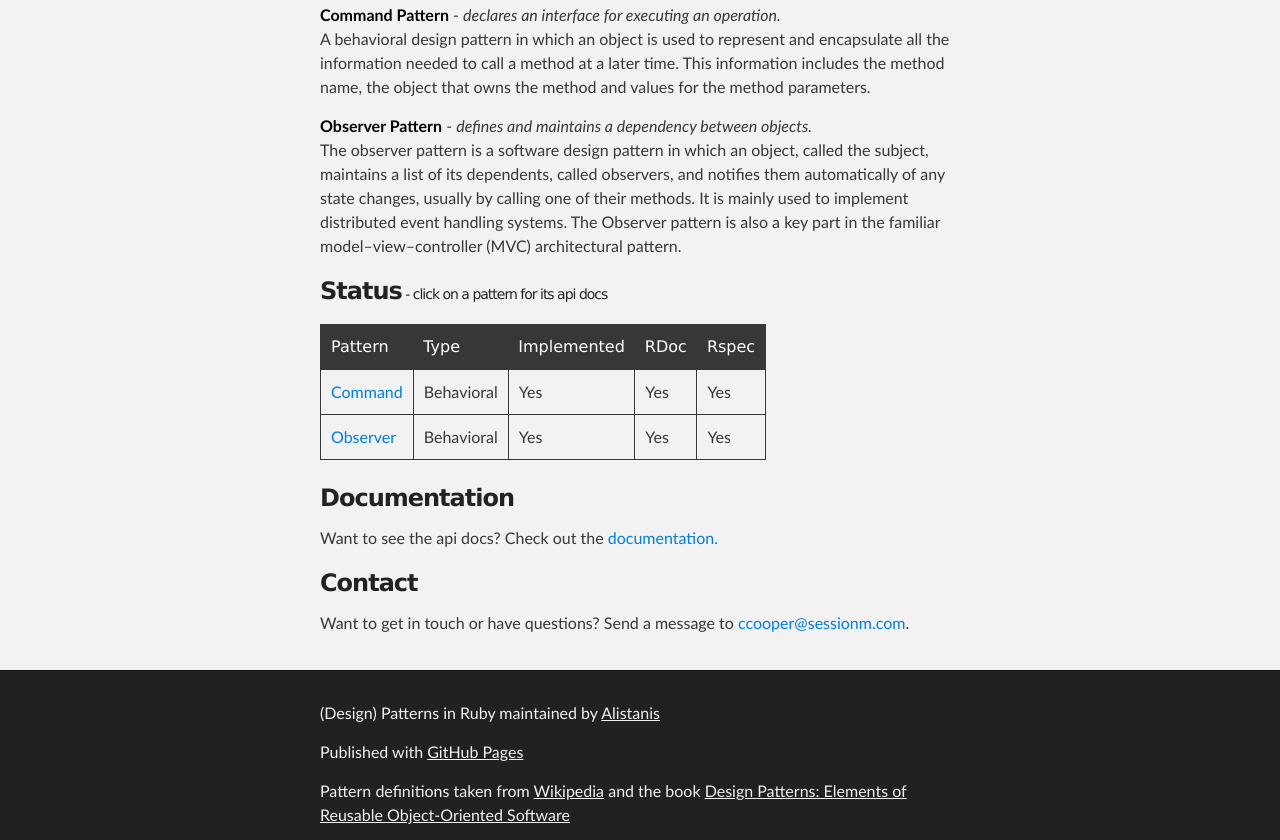
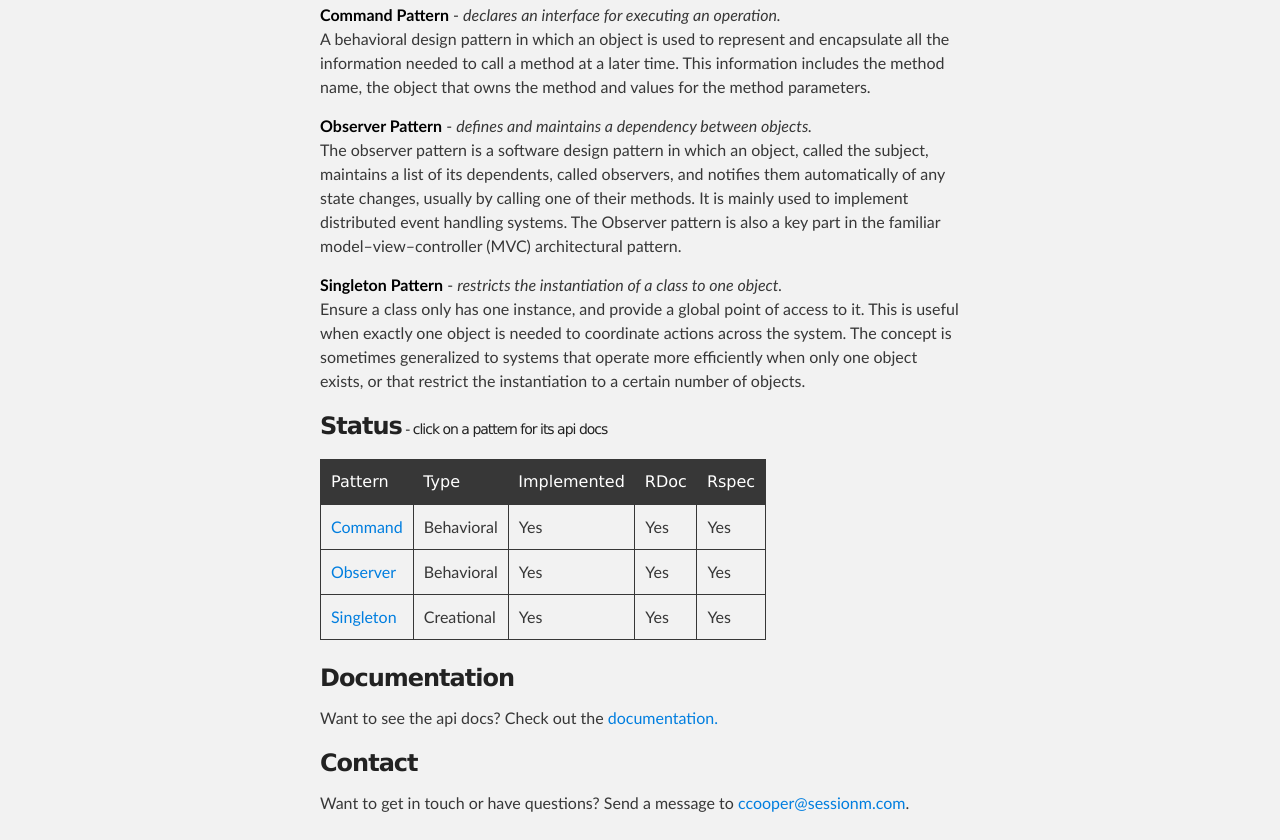
Before and after one commit to alistanis/DesignPatterns, a plain HTML site: page index.html in a window 1280 px wide. Shown: the part 457-1297 px from the top of the page. Drawn offline with Linux system fonts and the light colour scheme.

Commit message:
adds singleton to page

```diff
--- a/index.html
+++ b/index.html
@@ -57,6 +57,14 @@
 
         </p>
 
+        <p>
+            <a id="singleton" class="anchor" href="#singleton" aria-hidden="true"><span class="octicon octicon-link"></span></a>
+            <strong><a style="text-decoration: none; color:black;" href="html/classes/Patterns/Singleton.html">Singleton Pattern</a></strong> - <span style="font-style: italic;">restricts the instantiation of a class to one object.</span>
+            <br/> Ensure a class only has one instance, and provide a global point of access to it. This is useful when exactly one object is needed to coordinate actions across the system.
+            The concept is sometimes generalized to systems that operate more efficiently when only one object exists, or that restrict the instantiation to a certain number of objects.
+
+        </p>
+
         <h3>
             <a id="status" class="anchor" href="#status" aria-hidden="true"><span class="octicon octicon-link"></span></a>Status<span style="font-size: 14px; font-weight: normal;"> - click on a pattern for its api docs</span>
         </h3>
@@ -66,7 +74,9 @@
             <tr><th>Pattern</th><th>Type</th><th>Implemented</th><th>RDoc</th><th>Rspec</th></tr>
             <tr><td><a href="html/classes/Patterns/Command.html" aria-hidden="true">Command</a></td><td>Behavioral</td><td>Yes</td><td>Yes</td><td>Yes</td></tr>
             <tr><td><a href="html/classes/Patterns/Observer.html" aria-hidden="true">Observer</a></td><td>Behavioral</td><td>Yes</td><td>Yes</td><td>Yes</td></tr>
-        </table>
+            <tr><td><a href="html/classes/Patterns/Singleton.html" aria-hidden="true">Singleton</a></td><td>Creational</td><td>Yes</td><td>Yes</td><td>Yes</td></tr>
+
+    </table>
 
         </p>
 
```
